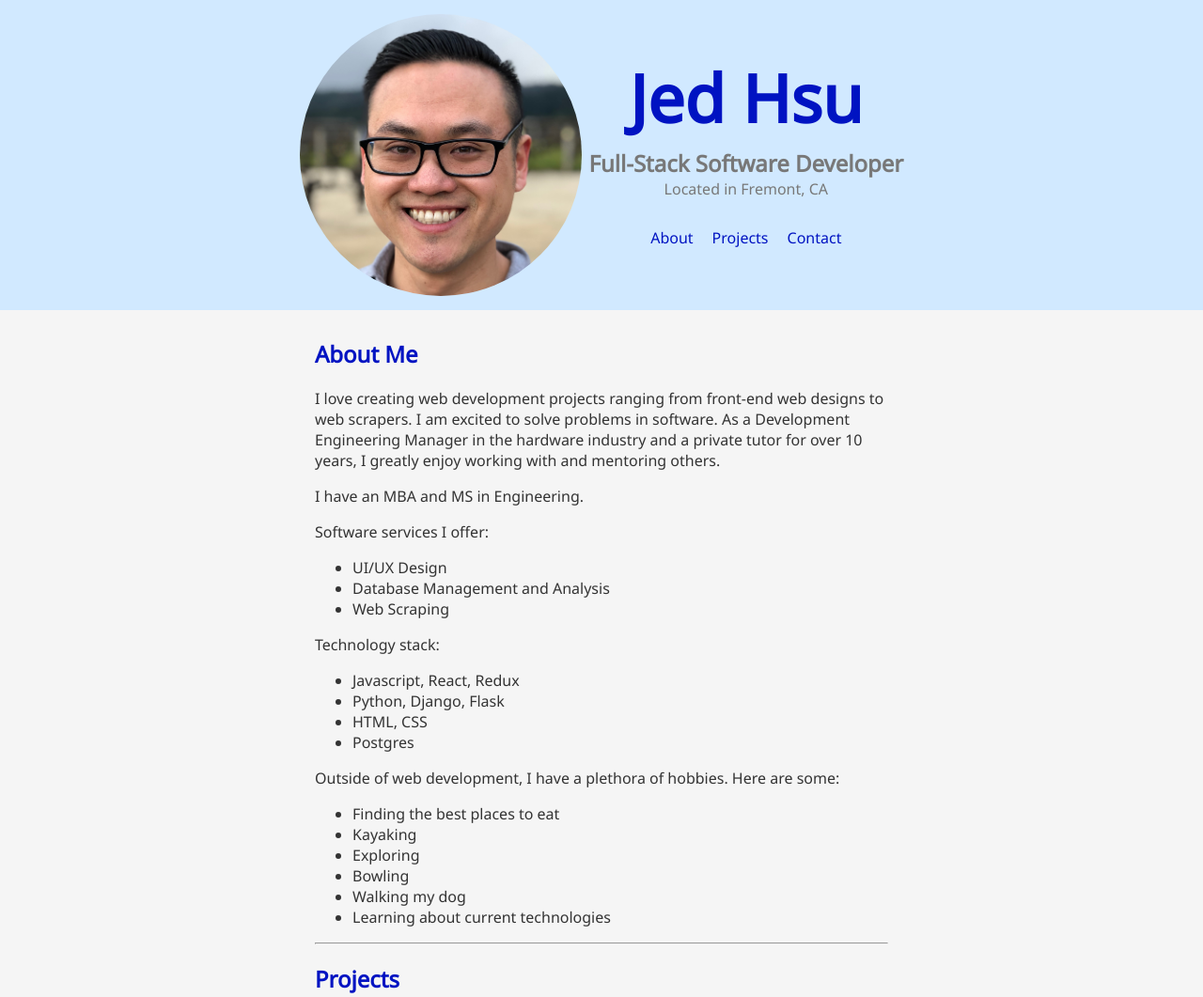
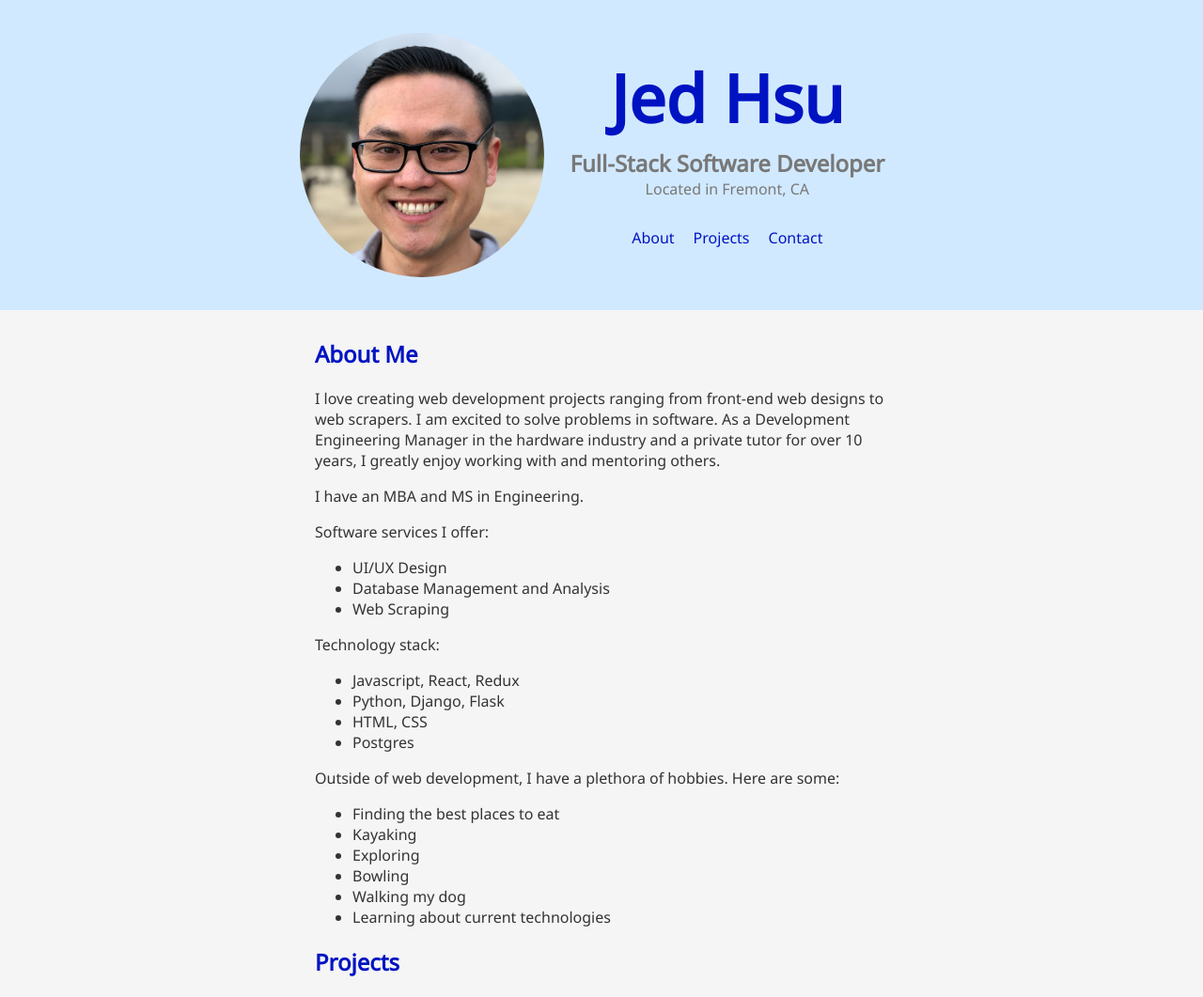
Before and after one commit to jedh1/port, a plain HTML site: page index.html in a window 1280 px wide. Shown: the top 1061 px of the page at 94% size. Drawn offline with Linux system fonts and the light colour scheme; a script that the page names is missing.

Commit message:
moved media queries. fixed white space

```diff
--- a/index.html
+++ b/index.html
@@ -11,7 +11,7 @@
 <body>
     <!-- header to include who I am and where I am located -->
     <header>
-        <div class="group">
+        <div class="header-group">
         <!-- picture of my face -->
             <div class="item jed-picture">
                 <img src="jed-resized.png" alt="Picture of Jed Hsu"/>
@@ -59,7 +59,6 @@
                     <li>Walking my dog</li>
                     <li>Learning about current technologies</li>
                 </ul>
-            <hr>
         </article>
         <article class="projects" id="projects">
             <h2>Projects</h2>
@@ -113,7 +112,6 @@
                     <p><a href="#">I am a link to the project</a></p>
                 </div>
             </div>
-            <hr>
         </article>
     </main>
 
--- a/style.css
+++ b/style.css
@@ -23,16 +23,27 @@ header {
     text-align: center;
     width: 100%;
     margin: 0;
-    padding: 15px 0 15px 0;
+    padding: 25px 0 25px 0;
     background-color: var(--bg-blue);
+}
+
+.header-group {
     display: flex;
     flex-direction: column;
-    justify-content: space-between;
+    width: 350px;
+    margin: 0 auto;
+}
+
+@media all and (min-width: 650px) {
+    .header-group {
+        flex-direction: row;
+        width: 650px;
+    }
 }
 
 .jed-picture {
-    width: 300px;
-    margin: 0px auto;
+    width: 260px;
+    margin: 10px auto;
     /* make my picture round.*/
     border-radius: 50%;
     overflow: hidden;
@@ -45,7 +56,7 @@ header {
 
 .header-info {
     margin: auto;
-    padding: 0;
+    padding: 0 20px;
 }
 
 header h2 {
@@ -90,6 +101,12 @@ main {
 
 }
 
+@media all and (min-width: 650px) {
+    main {
+        width: 650px;
+    }
+}
+
 hr {
     padding: 0;
     margin: 0;
@@ -126,6 +143,16 @@ footer {
     flex-direction: column;
     width: 350px;
     margin: 0 auto;
+}
+
+@media all and (min-width: 650px) {
+    footer, .group {
+        width: 650px;
+    }
+    .group {
+        flex-direction: row;
+        flex-wrap: wrap;
+    }
 }
 
 .project {
@@ -184,16 +211,3 @@ button[type=submit] {
 button[type=submit]:hover {
     background-color: darkgrey;
 }
-
-@media all and (min-width: 650px) {
-    header {
-        flex-direction: row;
-    }
-    main, footer, .group {
-        width: 650px;
-    }
-    .group {
-        flex-direction: row;
-        flex-wrap: wrap;
-    }
-}
```
